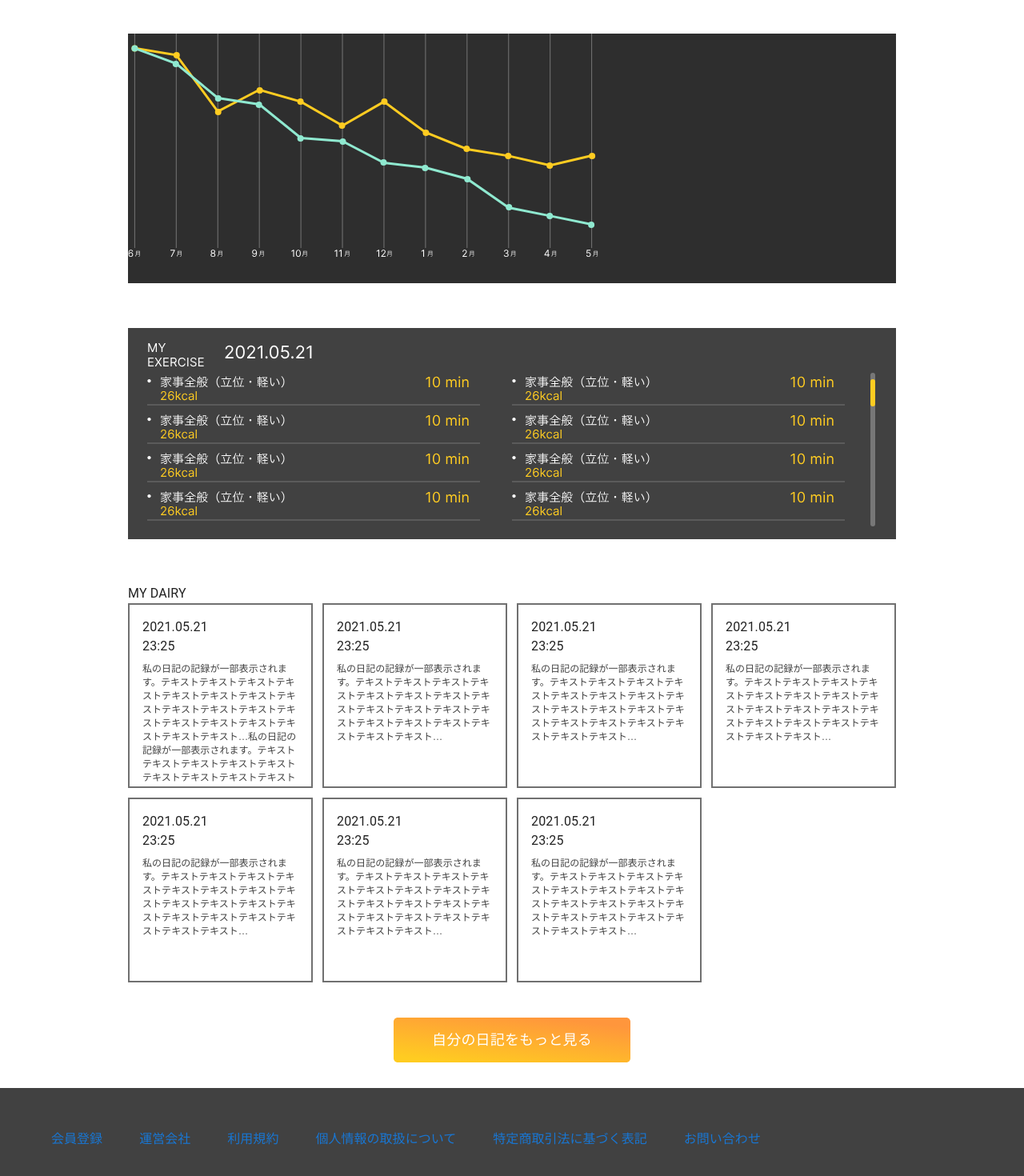
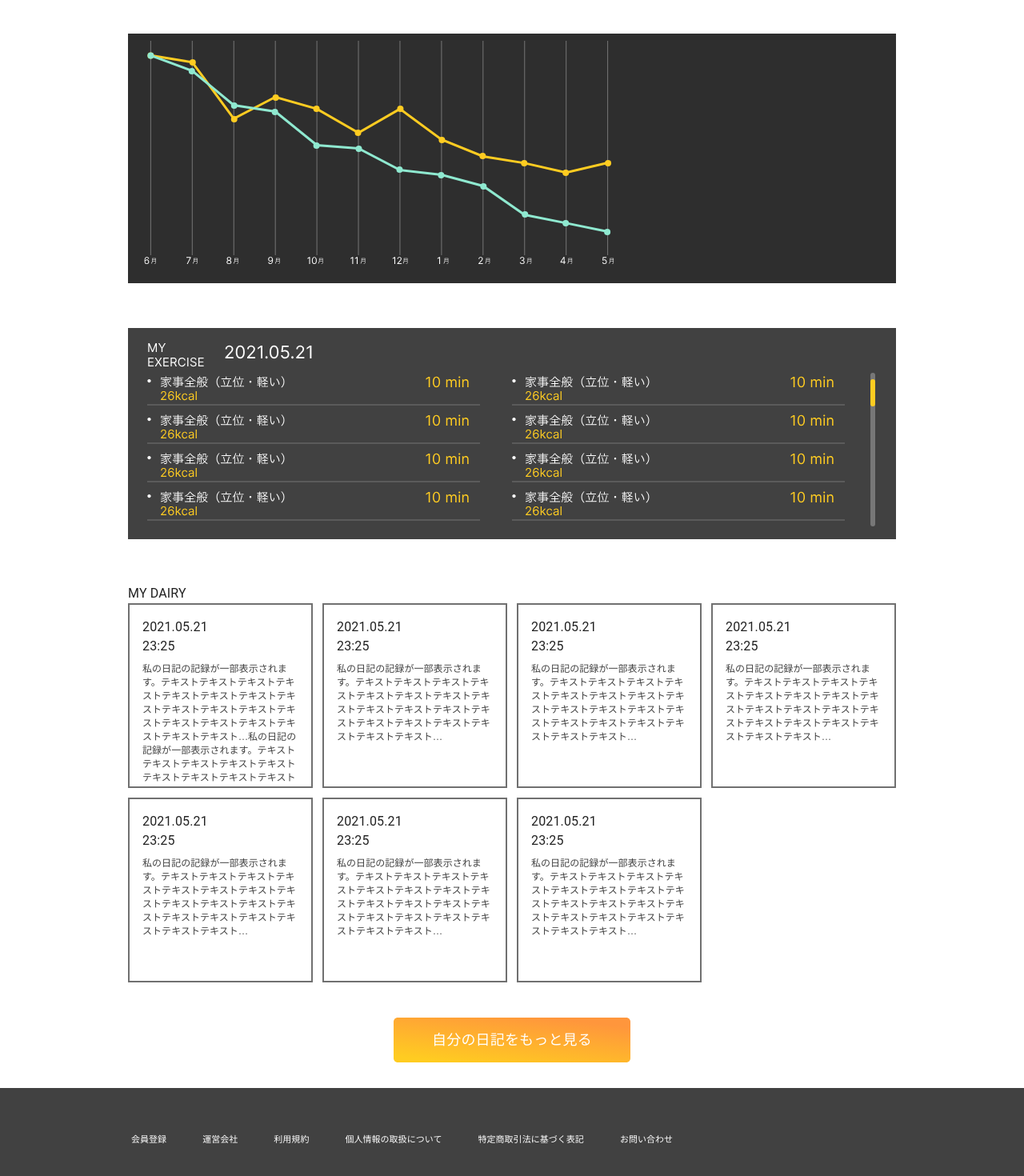
Before and after one commit to nguyenhvubk/react-arent3d-demo, a React (Create React App) app: page /myrecord in a window 1280 px wide. Shown: the part 434-1904 px from the top of the page at 80% size. Built offline with nearby package versions, Linux system fonts and the light colour scheme.

Commit message:
adjust style

```diff
--- a/src/components/common/Footer.js
+++ b/src/components/common/Footer.js
@@ -1,26 +1,36 @@
 import Box from '@mui/material/Box';
-import { Container } from '@mui/system';
+import Container from '@mui/material/Container';
 import Link from '@mui/material/Link';
-import '../../style/style.css';
+
+const styles = {
+  FooterLink: {
+    fontFamily: 'Hiragino Kaku Gothic Pro',
+    fontStyle: 'normal',
+    fontWeight: '300',
+    fontSize: '11px',
+    lineHeight: '16px',
+    letterSpacing: '0.033px',
+    color: '#FFFFFF',
+  }
+
+};
 
 const Footer = () => {
   return (
     <Box sx={{ bgcolor: '#414141', height: '128px' }}>
       <Container sx={{
-        // width: '1280px',
+        width: '1000px',
         height: '128px',
         display: 'flex',
         alignItems: 'center',
         justifyContent: 'flex-start',
       }}>
-        <Link href="#" underline='hover' sx={{mr: '23px'}} className="FooterLink">{'会員登録'}</Link>
-        <Link href="#" underline='hover' sx={{mr: '23px', ml: '23px'}} className="FooterLink">{'運営会社'}</Link>
-        <Link href="#" underline='hover' sx={{mr: '23px', ml: '23px'}} className="FooterLink">{'利用規約'}</Link>
-        <Link href="#" underline='hover' sx={{mr: '23px', ml: '23px'}} className="FooterLink">{'個人情報の取扱について'}</Link>
-        <Link href="#" underline='hover' sx={{mr: '23px', ml: '23px'}} className="FooterLink">{'特定商取引法に基づく表記'}</Link>
-        <Link href="#" underline='hover' sx={{mr: '23px', ml: '23px'}} className="FooterLink">{'お問い合わせ'}</Link>
-
-
+        <Link href="#" underline='hover' sx={{mr: '45px'}} style={styles.FooterLink}>{'会員登録'}</Link>
+        <Link href="#" underline='hover' sx={{mr: '45px'}} style={styles.FooterLink}>{'運営会社'}</Link>
+        <Link href="#" underline='hover' sx={{mr: '45px'}} style={styles.FooterLink}>{'利用規約'}</Link>
+        <Link href="#" underline='hover' sx={{mr: '45px'}} style={styles.FooterLink}>{'個人情報の取扱について'}</Link>
+        <Link href="#" underline='hover' sx={{mr: '45px'}} style={styles.FooterLink}>{'特定商取引法に基づく表記'}</Link>
+        <Link href="#" underline='hover' sx={{mr: '45px'}} style={styles.FooterLink}>{'お問い合わせ'}</Link>
       </Container>
     </Box>
   )
--- a/src/components/common/NavBar.js
+++ b/src/components/common/NavBar.js
@@ -21,10 +21,20 @@ import icon_info from '../../asset/icon_info.svg';
 import icon_memo from '../../asset/icon_memo.svg';
 import icon_close from '../../asset/icon_close.svg';
 import icon_menu from '../../asset/icon_menu.svg';
-import '../../style/style.css';
 
 
 const drawerWidth = 240;
+
+const styles = {
+  DrawerLink: {
+    fontFamily: 'Hiragino Kaku Gothic Pro',
+    fontStyle: 'normal',
+    fontWeight: '300',
+    fontSize: '18px',
+    lineHeight: '26px',
+    color: '#FFFFFF',
+  }
+}
 
 const AppBar = styled(MuiAppBar, {
   shouldForwardProp: (prop) => prop !== 'open',
@@ -137,37 +147,37 @@ export default function NavBar() {
             <Divider />
               <ListItem key="record-of-yourself" disablePadding>
                 <ListItemButton>
-                  <ListItemText primary="自分の記録" className='DrawerLink'/>
+                  <ListItemText primary="自分の記録" style={styles.DrawerLink}/>
                 </ListItemButton>
               </ListItem>
               <Divider />
               <ListItem key="weight-chart" disablePadding>
                 <ListItemButton>
-                  <ListItemText primary="体重グラフ" className='DrawerLink'/>
+                  <ListItemText primary="体重グラフ" style={styles.DrawerLink}/>
                 </ListItemButton>
               </ListItem>
               <Divider />
               <ListItem key="target" disablePadding>
                 <ListItemButton>
-                  <ListItemText primary="目標" className='DrawerLink'/>
+                  <ListItemText primary="目標" style={styles.DrawerLink}/>
                 </ListItemButton>
               </ListItem>
               <Divider />
               <ListItem key="selecting-corses" disablePadding>
                 <ListItemButton>
-                  <ListItemText primary="選択中のコース" className='DrawerLink'/>
+                  <ListItemText primary="選択中のコース" style={styles.DrawerLink}/>
                 </ListItemButton>
               </ListItem>
               <Divider />
               <ListItem key="column-list" disablePadding>
                 <ListItemButton onClick={toColumnList}>
-                  <ListItemText primary="コラム一覧" className='DrawerLink'/>
+                  <ListItemText primary="コラム一覧" style={styles.DrawerLink}/>
                 </ListItemButton>
               </ListItem>
               <Divider />
               <ListItem key="setting" disablePadding>
                 <ListItemButton>
-                  <ListItemText primary="設定" className='DrawerLink'/>
+                  <ListItemText primary="設定" style={styles.DrawerLink}/>
                 </ListItemButton>
               </ListItem>
 
--- a/src/components/toppage/Graph.js
+++ b/src/components/toppage/Graph.js
@@ -1,8 +1,19 @@
 import main_graph from '../../asset/main_graph.svg';
+import { Box } from '@mui/system';
 
 const Graph = () => {
   return (
-    <img src={main_graph} alt="graph" width="589px" height="293.62px" />
+    <Box sx={{
+      bgcolor: '#2E2E2E',
+      height: '312px',
+      display: 'flex',
+      alignItems: 'center',
+      pl: '20px',
+      overflow: 'auto'
+      }}>
+      <img src={main_graph} alt="graph" width="589px" height="293.62px" />
+    </Box>
+
   )
 
 };
--- a/src/components/toppage/MainPhoto.js
+++ b/src/components/toppage/MainPhoto.js
@@ -1,9 +1,18 @@
+import { Box } from '@mui/system';
 import main_photo from '../../asset/main_photo.png';
 
 const MainPhoto = () => {
   return (
     <>
-      <img src={main_photo} alt="main_photo" width="589px" height="312px" />
+      <Box sx={{
+        bgcolor: '#cfe8fc',
+        height: '312px' ,
+        backgroundImage: `url(${main_photo})`,
+        backgroundRepeat: 'no-repeat',
+        backgroundSize: 'cover',
+        backgroundPosition: "center center",
+        }}>
+      </Box>
     </>
 
   );
--- a/src/pages/TopPage.js
+++ b/src/pages/TopPage.js
@@ -64,15 +64,10 @@ const TopPage = () => {
     <div>
       <Grid container spacing={0}>
         <Grid item xs={4}>
-          <Box sx={{ bgcolor: '#cfe8fc', height: '312px' }} >
-            <MainPhoto />
-          </Box>
+          <MainPhoto />
         </Grid>
         <Grid item xs={8}>
-          <Box sx={{ bgcolor: '#2E2E2E', height: '312px' }}>
-            <Graph />
-          </Box>
-
+          <Graph />
         </Grid>
       </Grid>
       <Container maxWidth='md'>
--- a/src/style/style.css
+++ /dev/null
@@ -1,21 +0,0 @@
-.FooterLink {
-  font-family: 'Hiragino Kaku Gothic Pro';
-  font-style: normal;
-  font-weight: 300;
-  font-size: 11px;
-  line-height: 16px;
-  letter-spacing: 0.033px;
-  color: #FFFFFF;
-}
-
-.DrawerLink {
-  font-family: 'Hiragino Kaku Gothic Pro';
-  font-style: normal;
-  font-weight: 300;
-  font-size: 18px;
-  line-height: 26px;
-  /* identical to box height, or 144% */
-
-
-  color: #FFFFFF;
-}
```
